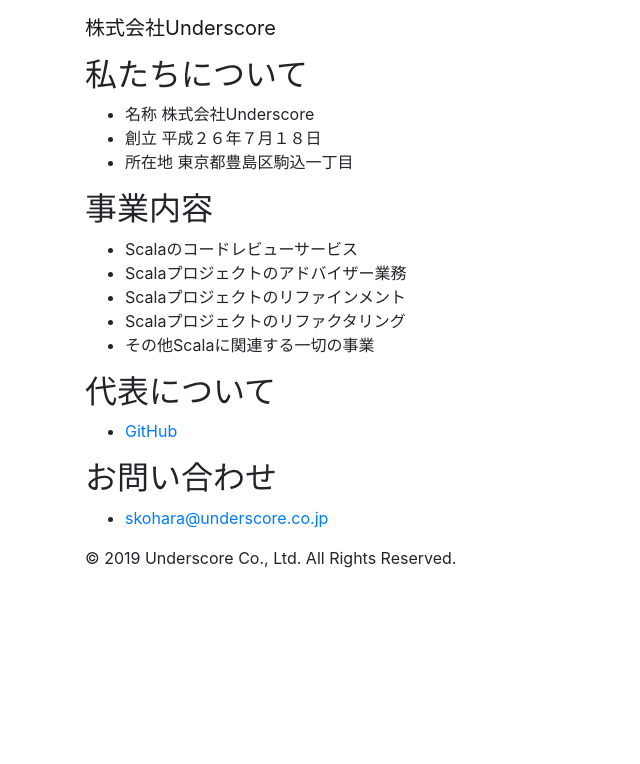
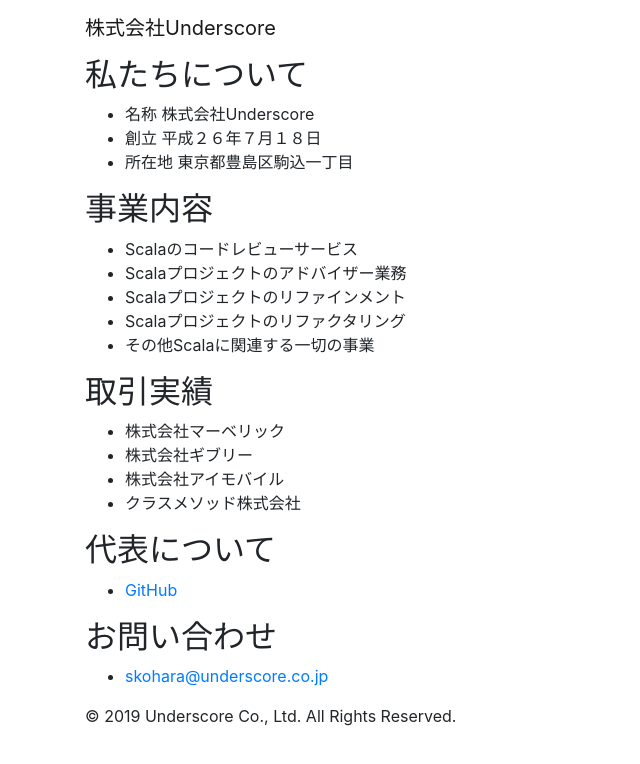
Before and after one commit to shokohara/useless, a website: page front/assets/index.html in a window 1280 px wide. Shown: the whole page, without its empty margins (0-640 px from the left). Drawn offline with nearby package versions, Linux system fonts and the light colour scheme.

Commit message:
コンテンツを追加する

```diff
--- a/front/assets/index.html
+++ b/front/assets/index.html
@@ -35,6 +35,13 @@
     <li>Scalaプロジェクトのリファクタリング</li>
     <li>その他Scalaに関連する一切の事業</li>
   </ul>
+  <h2>取引実績</h2>
+  <ul>
+    <li>株式会社マーベリック</li>
+    <li>株式会社ギブリー</li>
+    <li>株式会社アイモバイル</li>
+    <li>クラスメソッド株式会社</li>
+  </ul>
   <h2>代表について</h2>
   <ul>
     <li><a target="_blank" href="https://github.com/shokohara">GitHub</a></li>
```
